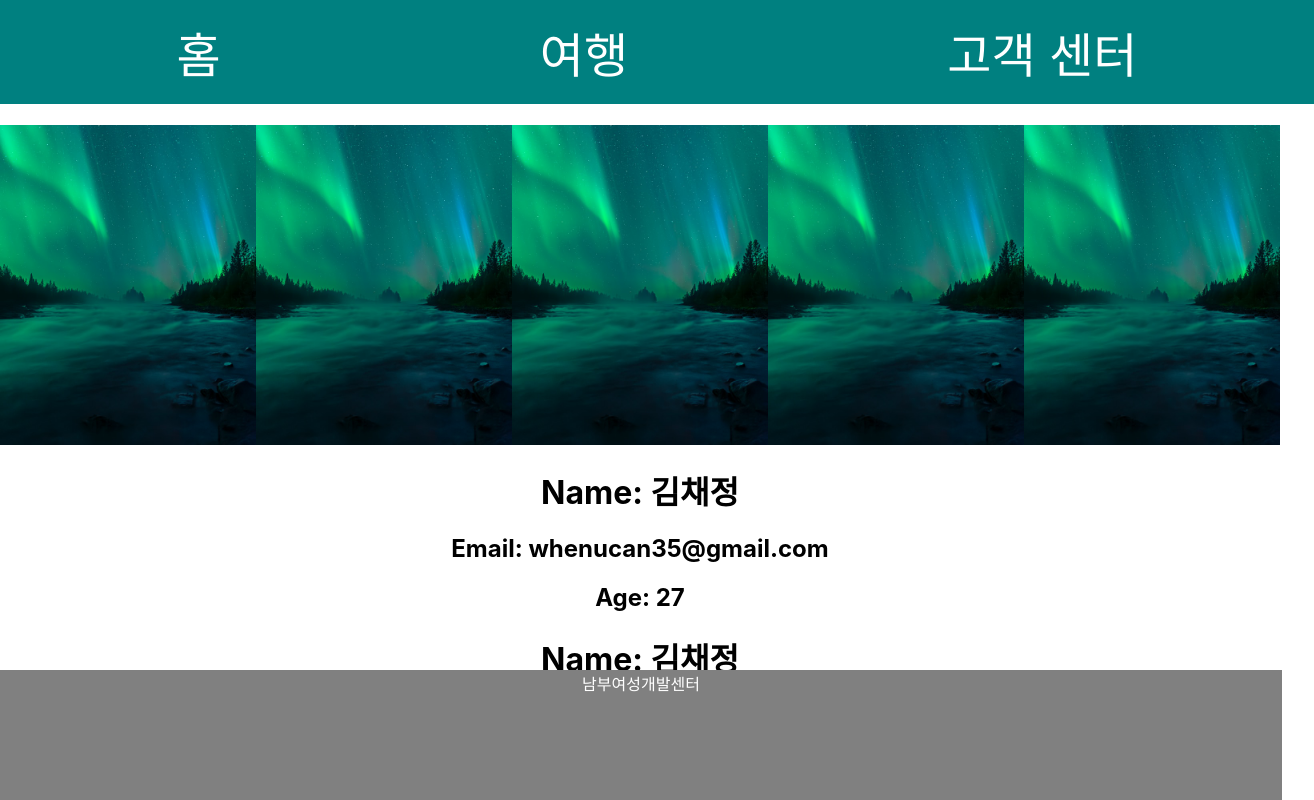
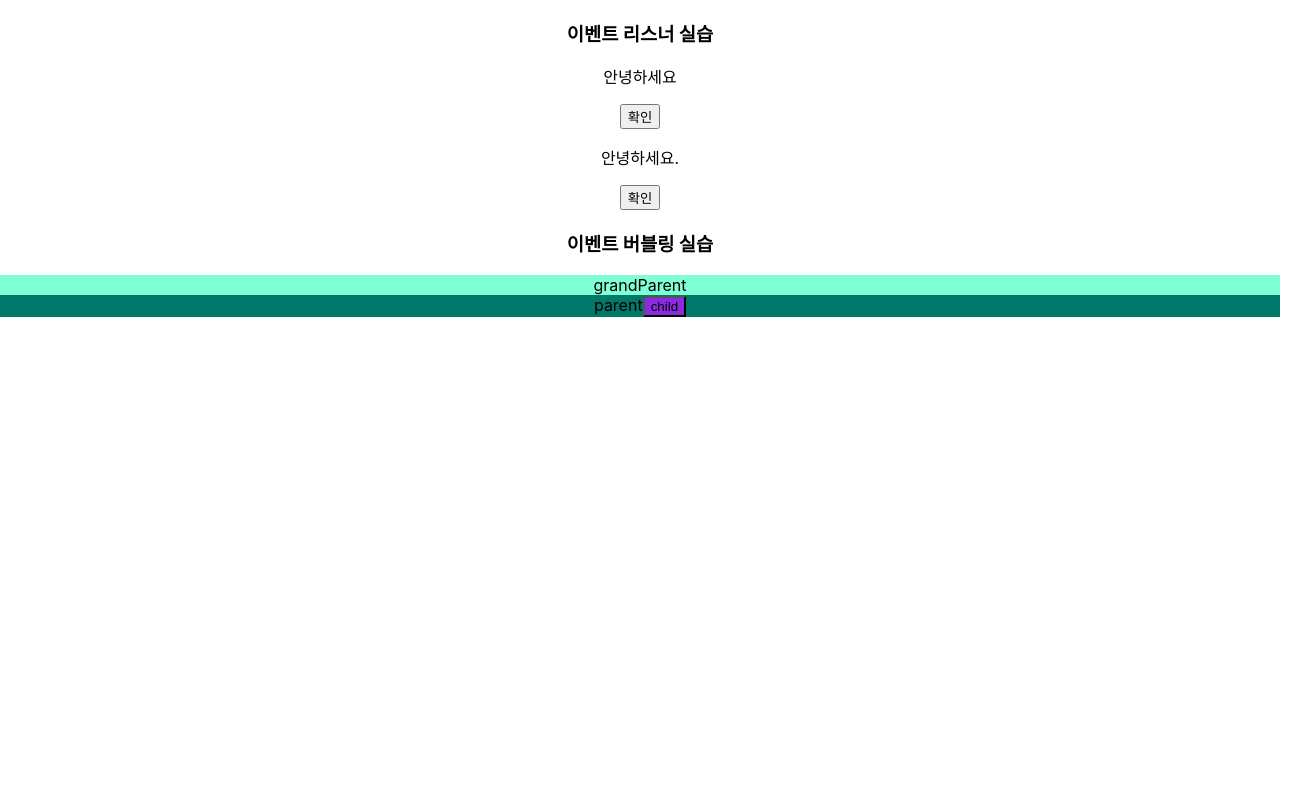
Before and after one commit to blcklamb/cloud-web-practice, a React (Create React App) app in the folder 0919/: page / in a window 1280 px wide. Shown: the top 800 px of the page, 1314 px wide, since content can reach past the window. Built offline with nearby package versions, Linux system fonts and the light colour scheme.

Commit message:
add: <Event Listener & Bubbling> practice

```diff
--- a/0919/src/App.css
+++ b/0919/src/App.css
@@ -19,3 +19,15 @@ th {
   background-color: teal;
   color: white;
 }
+
+#grand {
+  background-color: aquamarine;
+}
+
+#parent {
+  background-color: #00796b;
+}
+
+#child {
+  background-color: blueviolet;
+}
--- a/0919/src/App.js
+++ b/0919/src/App.js
@@ -6,11 +6,13 @@ import MultiImage from "./component/imagePractice/MultiImage";
 import ClassComp from "./component/ClassComp";
 import Person from "./component/Person";
 import Layout from "./component/Layout";
+import Event from "./component/Event";
 
 function App() {
   return (
     <div className="App">
-      <Layout />
+      <Event />
+      {/* <Layout />
       <Person />
       <Person />
       <Person />
@@ -18,7 +20,7 @@ function App() {
       <MultiImage />
       <FileUpload />
       <Image />
-      <Table />
+      <Table /> */}
     </div>
   );
 }
--- /dev/null
+++ b/0919/src/component/Event.jsx
@@ -0,0 +1,55 @@
+import React from "react";
+
+const Event = () => {
+  // Event Listener
+  const showResponse = () => {
+    console.log("네, 만나서 반갑습니다.");
+  };
+  const showMessage = () => {
+    console.log("그동안 잘 지내셨죠?");
+  };
+
+  // Event Listener using Document
+  let pEle = document.getElementById("greeting");
+  let inputEle = document.getElementById("message");
+
+  if (pEle) {
+    pEle.addEventListener("dblclick", () =>
+      console.log("addEventListener, 네 , 만나서 반갑습니다.")
+    );
+  }
+  if (inputEle) {
+    inputEle.addEventListener("click", () =>
+      console.log("addEventListener, 그동안 잘 지내셨죠?")
+    );
+  }
+
+  // checking Event Bubbling
+  const handleEvent = (e) => {
+    console.log(`handle_event target: ${e.target.id}
+    currentTarget: ${e.currentTarget.id}
+    `);
+  };
+
+  return (
+    <>
+      <h3>이벤트 리스너 실습</h3>
+      <p onDoubleClick={showResponse}>안녕하세요</p>
+      <button onClick={showMessage}>확인</button>
+      <p id="greeting">안녕하세요.</p>
+      <input id="message" type="button" value="확인" />
+      <h3>이벤트 버블링 실습</h3>
+      <div id="grand" onClick={(e) => handleEvent(e)}>
+        grandParent
+        <div id="parent" onClick={(e) => handleEvent(e)}>
+          parent
+          <button id="child" onClick={(e) => handleEvent(e)}>
+            child
+          </button>
+        </div>
+      </div>
+    </>
+  );
+};
+
+export default Event;
```
